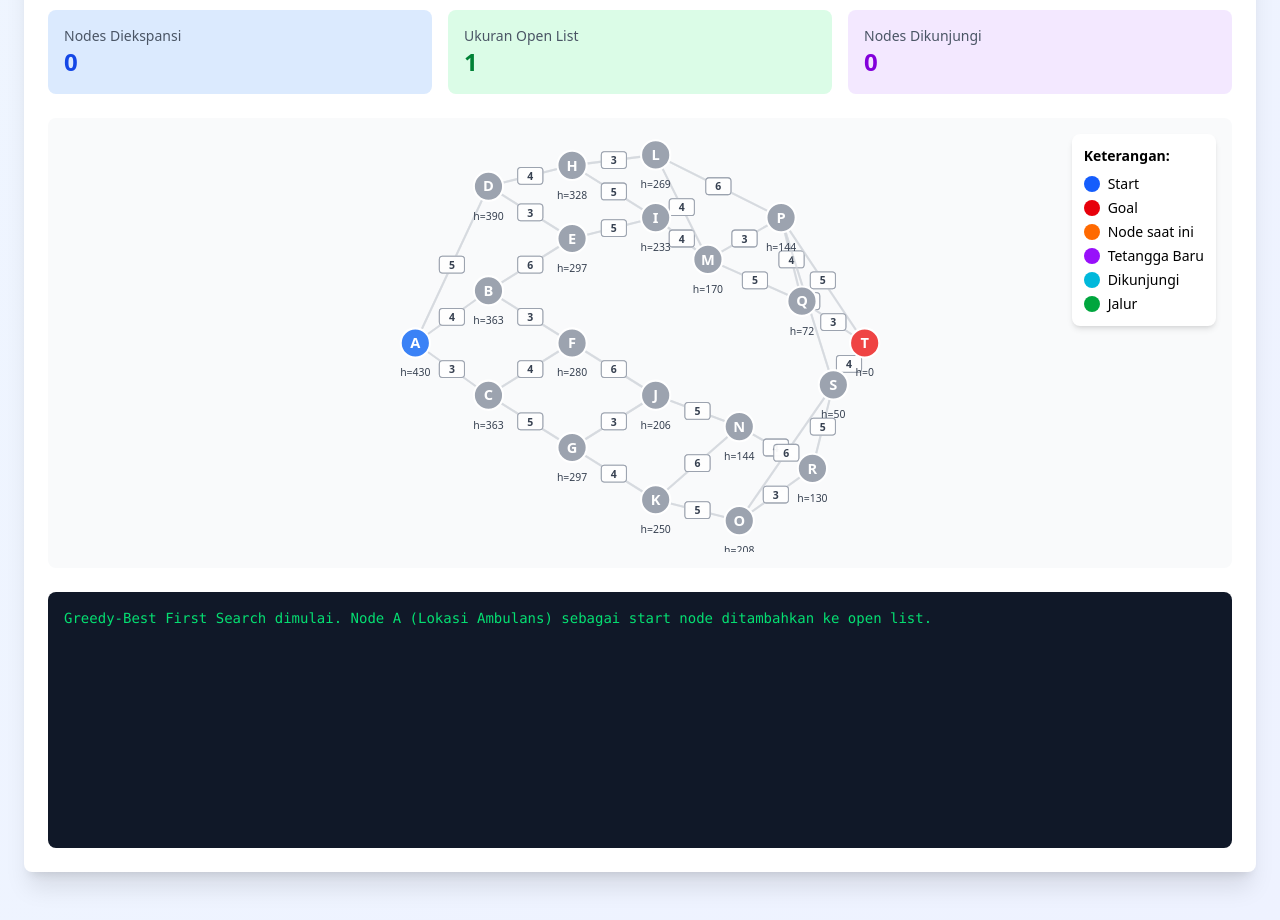
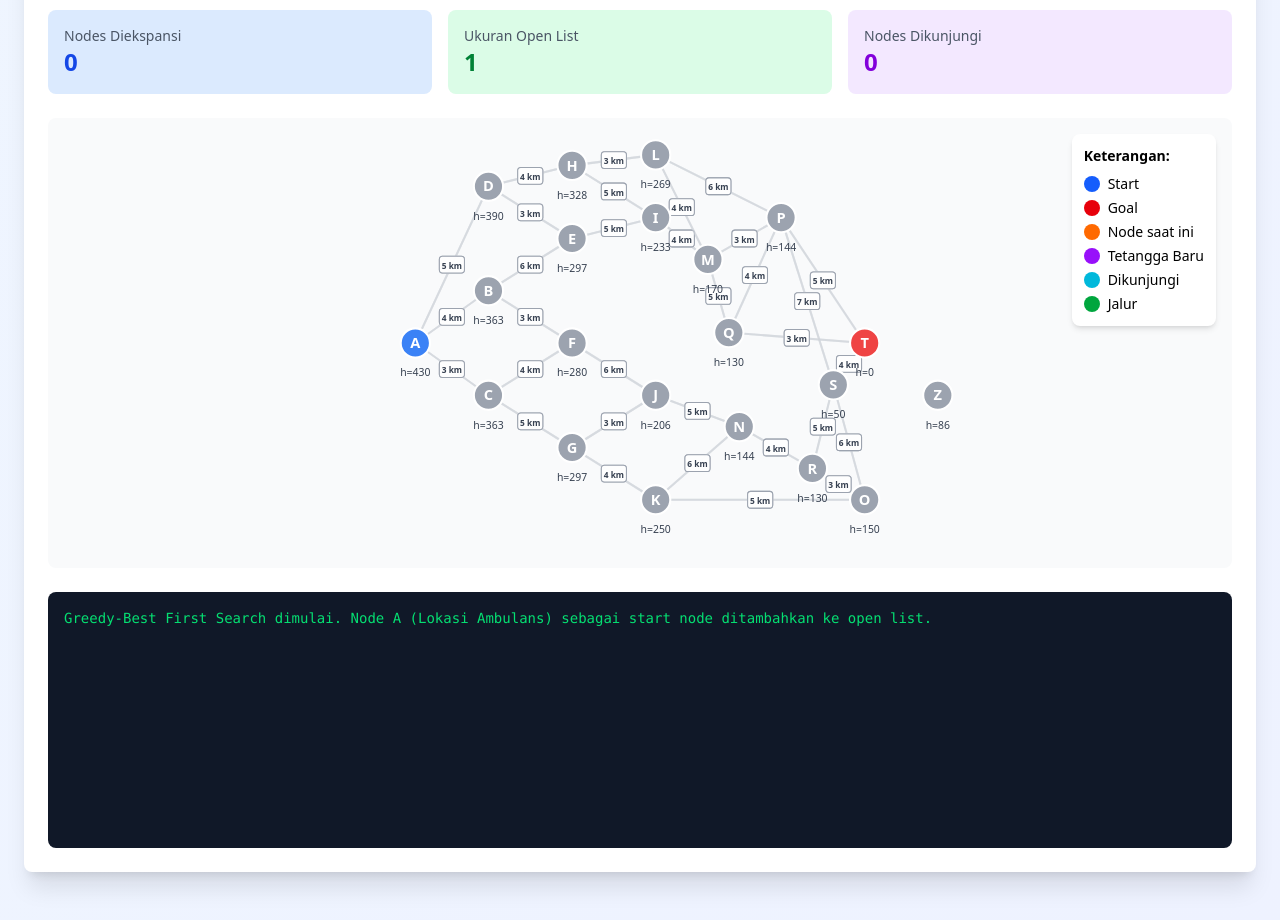
Before and after one commit to ichnasa/gbfs_react_tailwind, a React (Vite) app: page / in a window 1280 px wide. Shown: the part 820-1740 px from the top of the page. Built offline with nearby package versions, Linux system fonts and the light colour scheme.

Commit message:
Added edge weight UI

```diff
--- a/src/AmbulancePathfinding.jsx
+++ b/src/AmbulancePathfinding.jsx
@@ -1,5 +1,5 @@
 import React, { useState, useEffect } from "react";
-import { Play, RotateCcw, Pause, SkipForward } from "lucide-react";
+import { Play, RotateCcw, Pause, SkipForward, Info, X } from "lucide-react";
 
 const AmbulancePathfinding = () => {
   const cityGraph = {
@@ -150,8 +150,8 @@ const AmbulancePathfinding = () => {
         ["R", 3],
         ["S", 6],
       ],
-      x: 360,
-      y: 370,
+      x: 480,
+      y: 350,
       name: "Jl. Pasar Minggu",
     },
     P: {
@@ -172,8 +172,8 @@ const AmbulancePathfinding = () => {
         ["P", 4],
         ["T", 3],
       ],
-      x: 420,
-      y: 160,
+      x: 350,
+      y: 190,
       name: "Jl. Cawang",
     },
     R: {
@@ -207,6 +207,12 @@ const AmbulancePathfinding = () => {
       y: 200,
       name: "Rumah Sakit",
     },
+    Z: {
+      neighbors: [],
+      x: 550,
+      y: 250,
+      name: "Kota Lain",
+    },
   };
 
   const [openList, setOpenList] = useState([]);
@@ -221,6 +227,7 @@ const AmbulancePathfinding = () => {
   const [stats, setStats] = useState({ nodesExpanded: 0, totalDistance: 0 });
   const [startNode, setStartNode] = useState("A");
   const [goalNode, setGoalNode] = useState("T");
+  const [showLegend, setShowLegend] = useState(true);
 
   const heuristic = (node, goal = null) => {
     const targetGoal = goal || goalNode;
@@ -572,10 +579,10 @@ const AmbulancePathfinding = () => {
                       y={midY + 4}
                       textAnchor="middle"
                       fill={isInPath ? "#ffffff" : "#374151"}
-                      fontSize="10"
+                      fontSize="8"
                       fontWeight="bold"
                     >
-                      {distance}
+                      {distance} km
                     </text>
                   </g>
                 );
@@ -675,3 +682,4 @@ const AmbulancePathfinding = () => {
 };
 
 export default AmbulancePathfinding;
+``;
```
